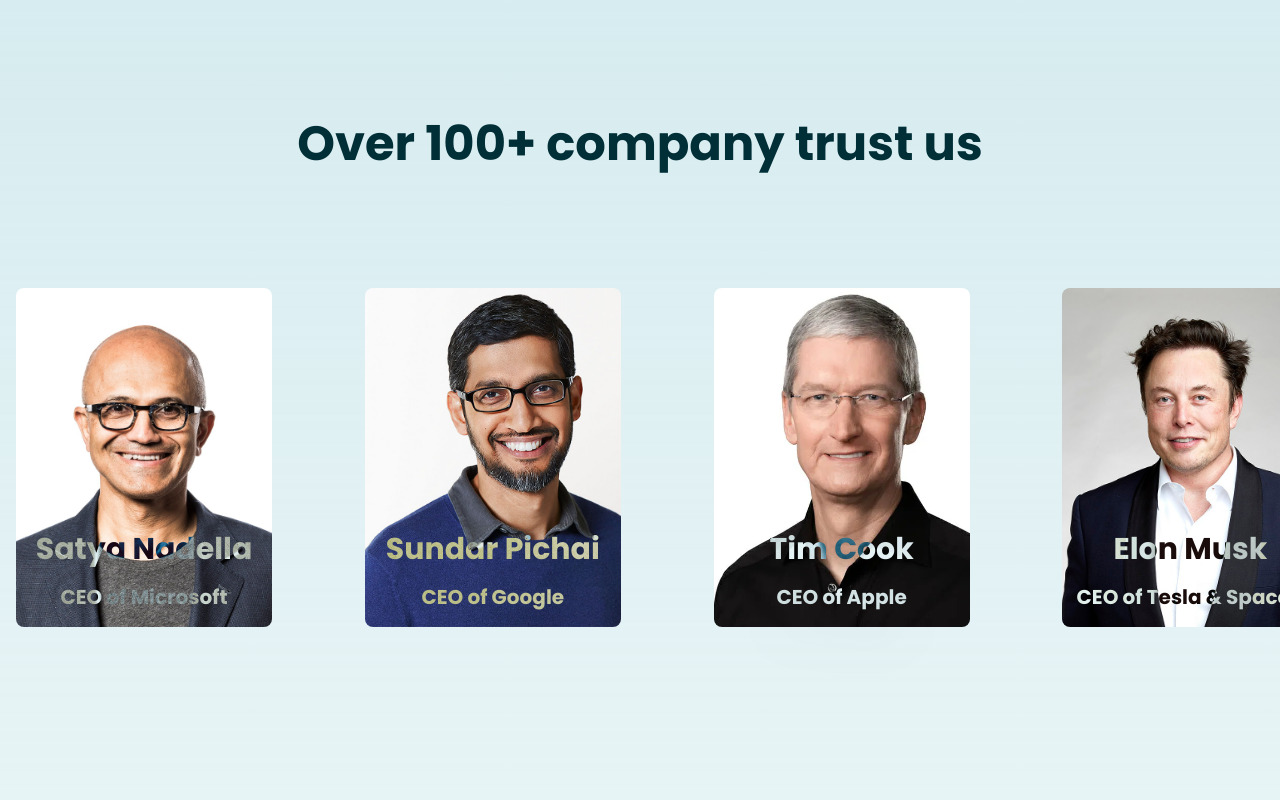
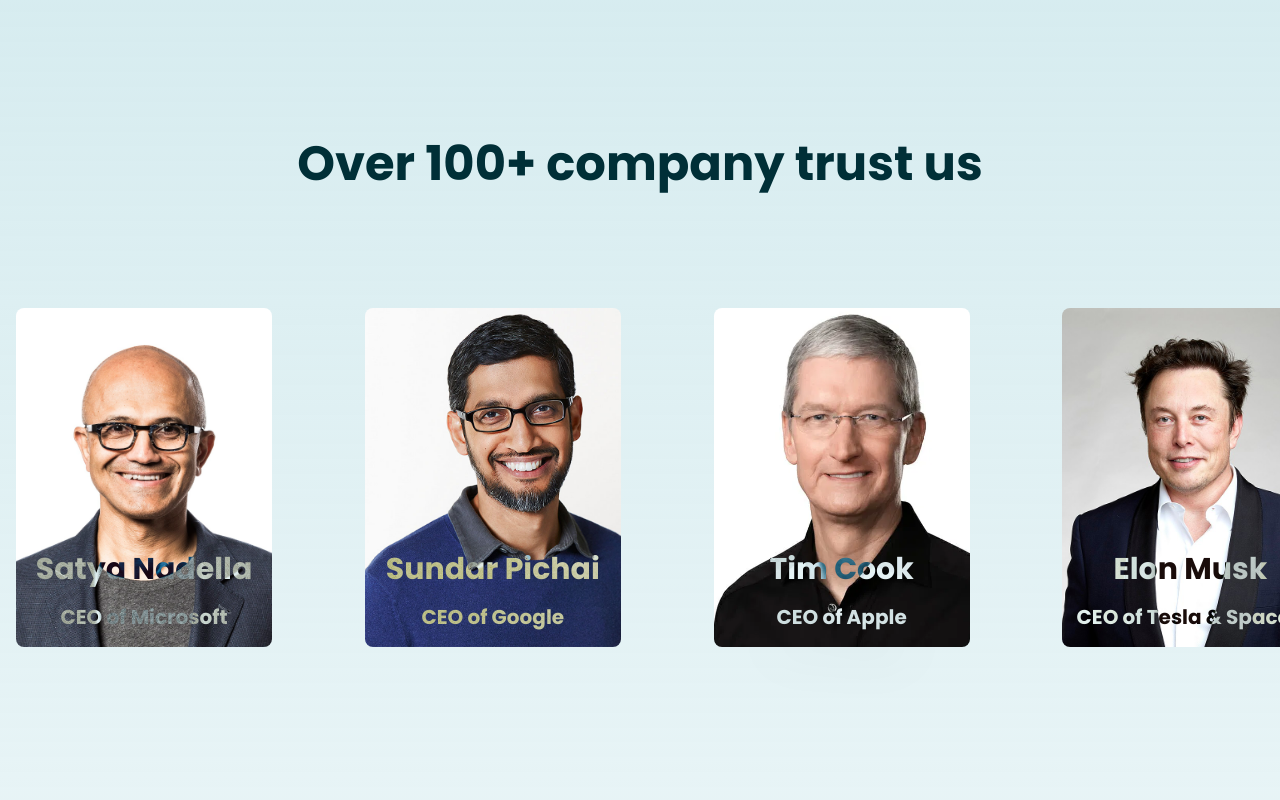
Before and after one commit to rabbaniqibar2302/Wolf, a website with bundled scripts: page src/index.html in a window 1280 px wide. Shown: the part 2280-3080 px from the top of the page. Built offline with nearby package versions, Linux system fonts and the light colour scheme; a web font is replaced by a local one.

Commit message:
final rev1

```diff
--- a/src/index.html
+++ b/src/index.html
@@ -130,7 +130,7 @@
                 </div>
             </div>
         </div>
-        <div id="testimoni" class="flex w-full flex-col items-center gap-10 h-dvh z-0">
+        <div id="testimoni" class="flex w-full flex-col items-center gap-10 h-dvh z-0 pt-5">
             <div class="title">
                 <h1 class="font-bold text-5xl text-TEAL_DARKER">Over 100+ company trust us</h1>
             </div>
```
Also changed, not shown: src/output.css.
